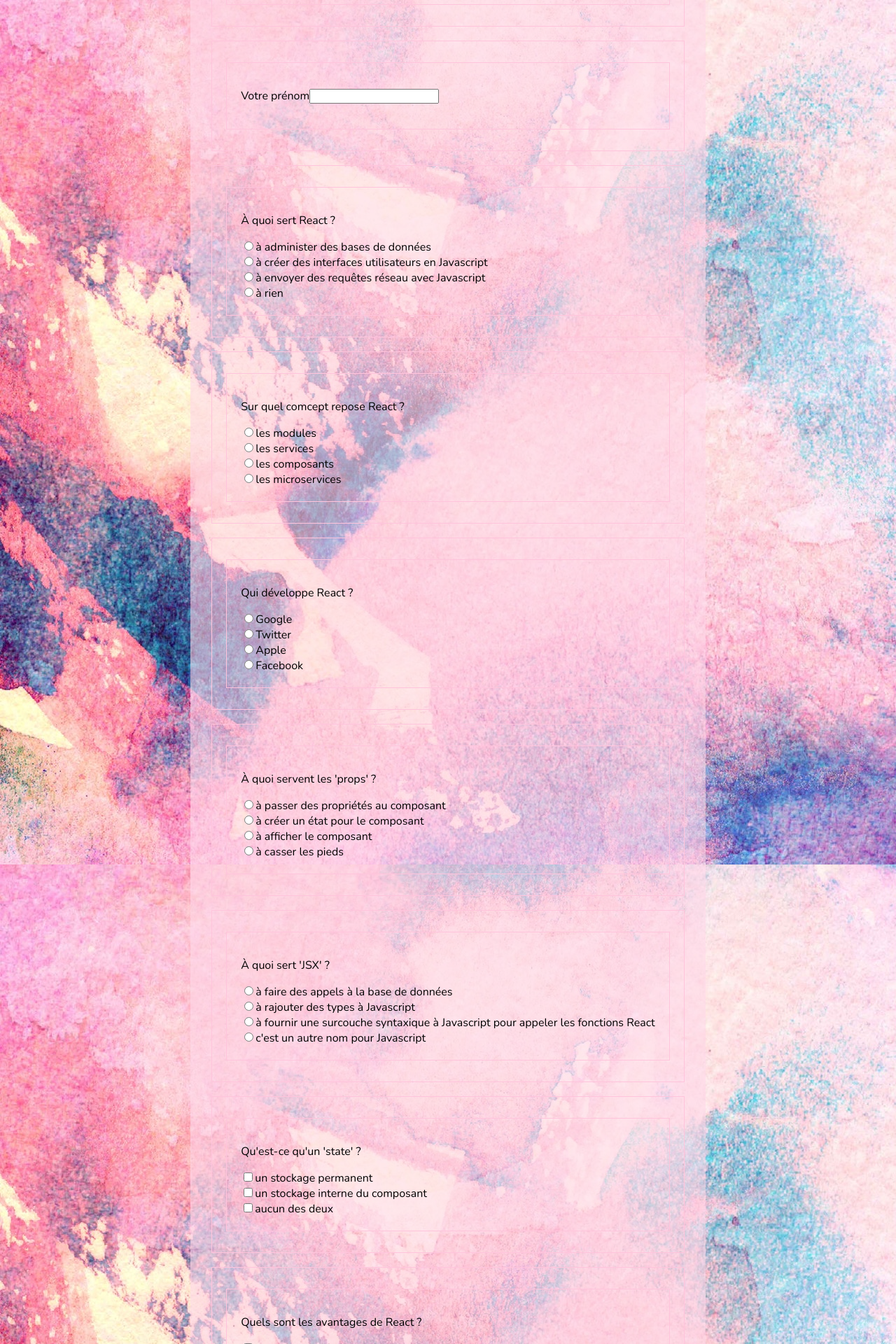
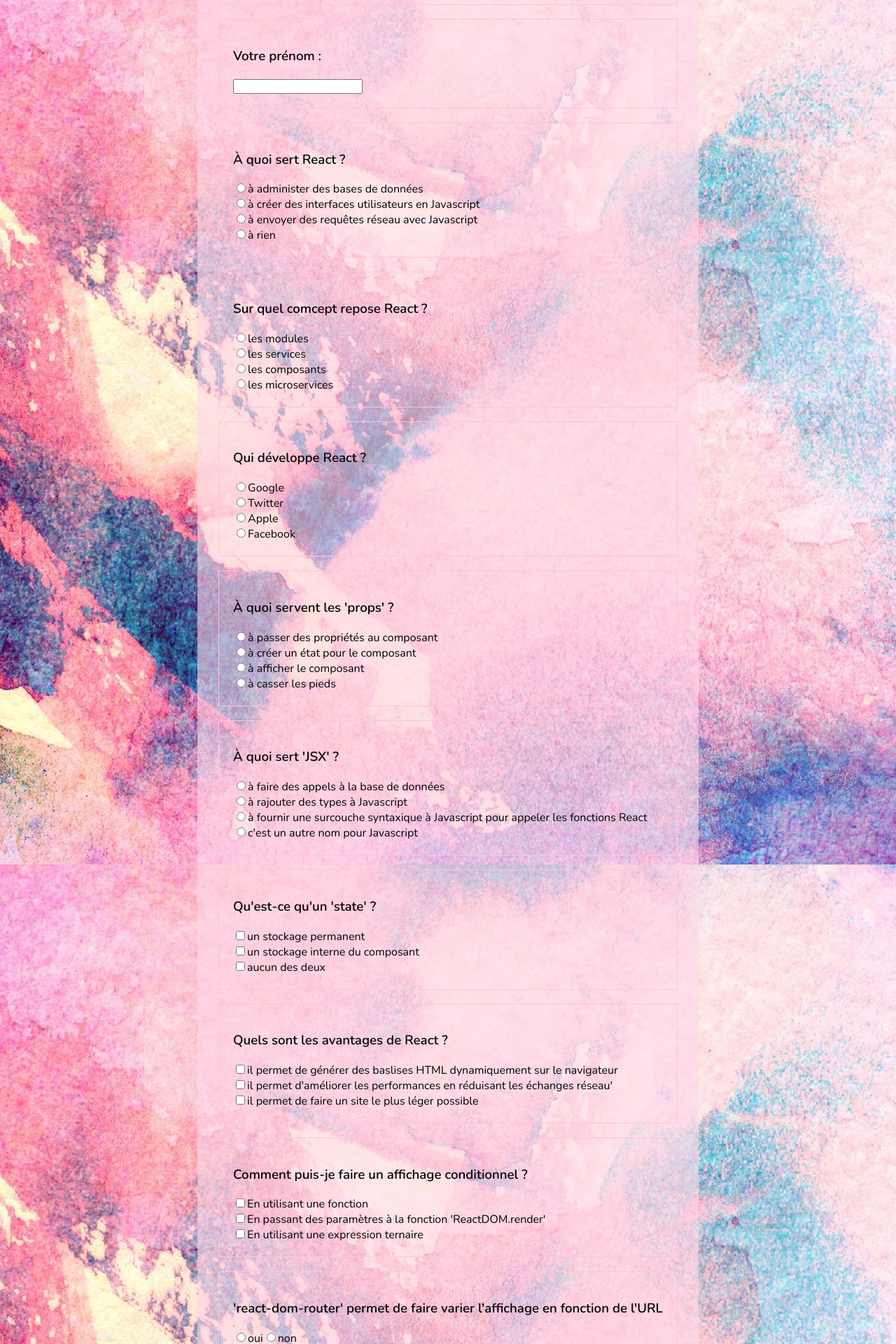
Before and after one commit to Le-TRex/evalD21, a React (Create React App) app: page / in a window 1280 px wide. Shown: the part 160-2080 px from the top of the page at 70% size. Built offline with nearby package versions, Linux system fonts and the light colour scheme.

Commit message:
:bug: fix unvolontary duplicate of className form-question

```diff
--- a/src/components/Question.jsx
+++ b/src/components/Question.jsx
@@ -11,8 +11,8 @@ function Question ({question}) {
     if (type === "radio") {
       return (
 
-        <div className="form-question">
-          <p>{question.question}</p>
+        <Fragment>
+          <h3>{question.question}</h3>
           <div>
             {options.map((option, index) => (
               <div key={index}>
@@ -21,13 +21,13 @@ function Question ({question}) {
               </div>
             ))}
           </div>
-        </div>
+        </Fragment>
 
       )
     }else if (type === "checkbox"){
       return(
-        <div className="form-question">
-          <p>{question.question}</p>
+        <Fragment>
+          <h3>{question.question}</h3>
           <div>
             {options.map((option, index) => (
               <div key={index}>
@@ -36,28 +36,30 @@ function Question ({question}) {
               </div>
             ))}
           </div>
-        </div>
+        </Fragment>
       )
     }else if (type === "text"){
       return (
-        <div className="form-question">
-          <p>
-            <label htmlFor={question.answer.name}>{question.question}</label>
+        <Fragment>
+          <div className="inputTypeText">
+            <h3>
+              <label htmlFor={question.answer.name}>{question.question} : </label>
+            </h3>
             <input type={type} name={question.answer.name} id={question.answer.name}/>
-          </p>
-        </div>
+          </div>
+        </Fragment>
       )
     }else {
       return (
-        <div className="form-question">
-          <p>{question.question}</p>
+        <Fragment>
+          <h3>{question.question}</h3>
           <div>
             <input type="radio" name={answerName} value="oui" id="oui"/>
             <label htmlFor="oui">oui</label>
             <input type="radio" name={answerName} value="non" id="non"/>
             <label htmlFor="non">non</label>
           </div>
-        </div>
+        </Fragment>
       )
     }
   }
```
